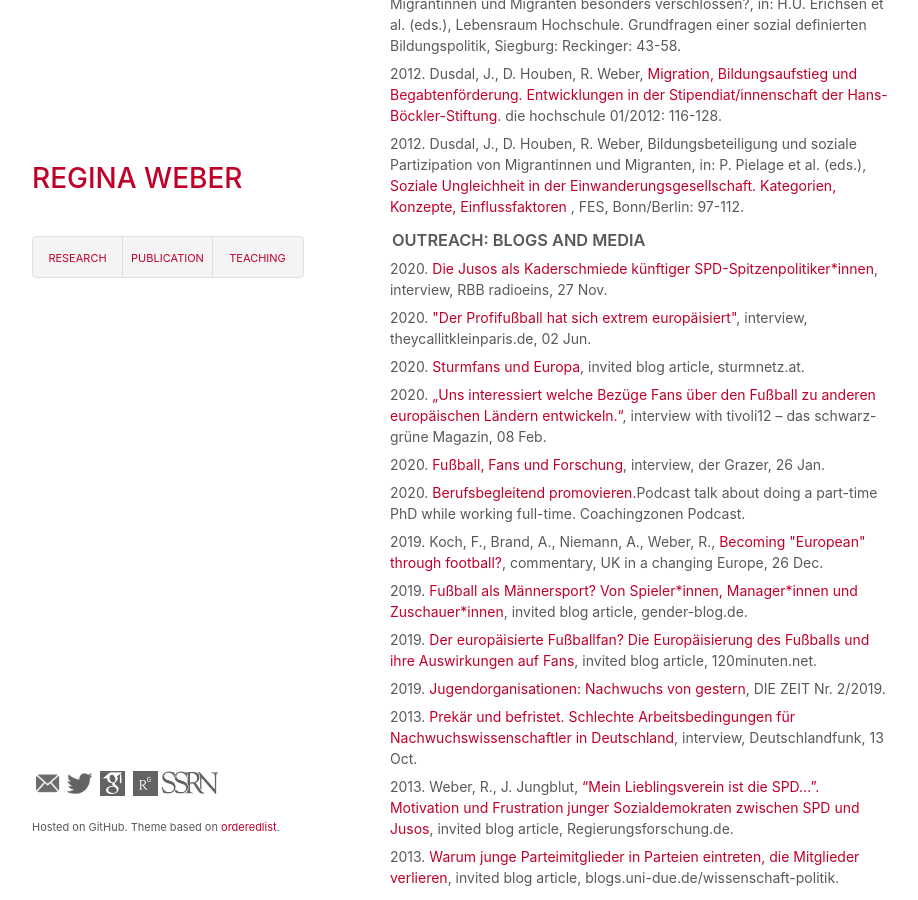
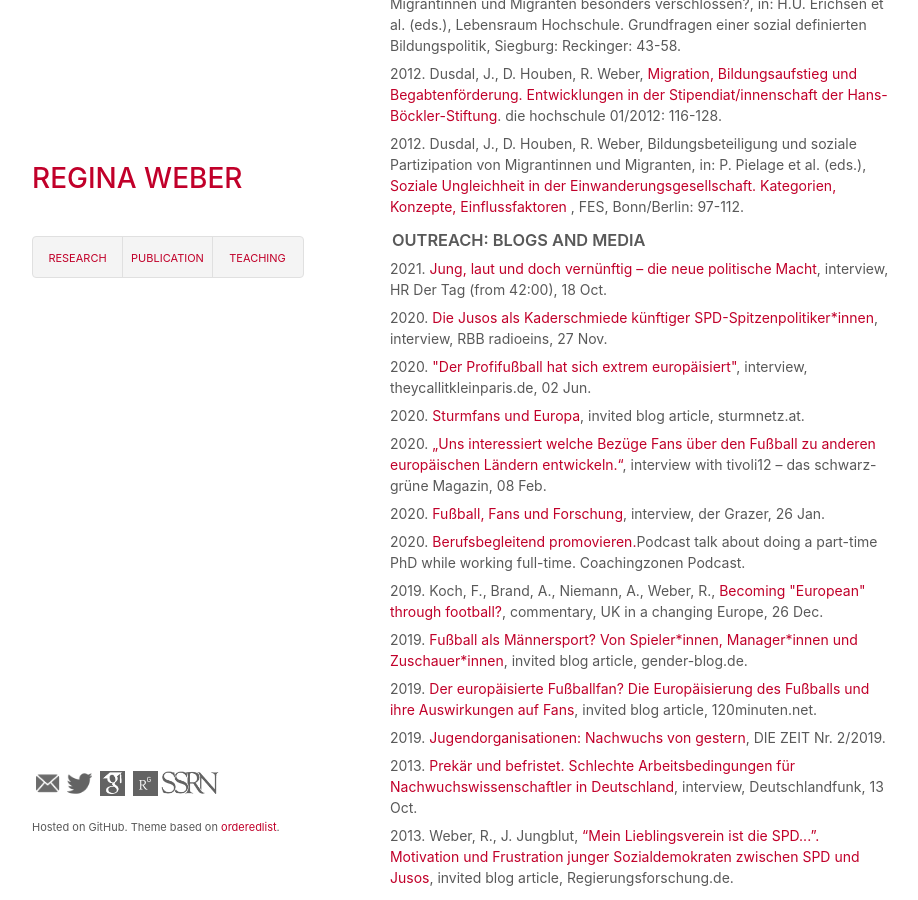
Before and after one commit to robertocabreratapia/robertocabreratapia.github.io, a Jekyll site: the page built from publication.html, in a window 1280 px wide and 900 px high, scrolled down 1483 px. Shown: the whole window, without its empty margins (178-1096 px from the left). Built offline with Jekyll 4.4.1, drawn with Linux system fonts in a browser that asks for light colours.

Commit message:
Update publication.html

```diff
--- a/publication.html
+++ b/publication.html
@@ -35,6 +35,7 @@ layout: default
 
 <h3> Outreach: Blogs and media</h3>
 <ul>
+    <li>2021. <a href="https://www.hr2.de/podcasts/der-tag/jung-laut-und-doch-vernuenftig--die-neue-politische-macht,podcast-episode-93110.html">Jung, laut und doch vernünftig – die neue politische Macht</a>, interview, HR Der Tag (from 42:00), 18 Oct.</li>
 <li>2020. <a href="https://www.radioeins.de/programm/sendungen/die_schoene_woche/_/die-jusos-als-kaderschmiede-kuenftiger-spd-spitzenpolitiker.html">Die Jusos als Kaderschmiede künftiger SPD-Spitzenpolitiker*innen</a>, interview, RBB radioeins, 27 Nov.</li>
 <li>2020. <a href="https://www.theycallitkleinparis.de/2020/06/02/regina-weber-im-interview-der-profifussball-hat-sich-extrem-europaeisiert/">"Der Profifußball hat sich extrem europäisiert"</a>, interview, theycallitkleinparis.de, 02 Jun.</li>
 <li>2020. <a href="https://www.sturmnetz.at/sturmfans-und-europa/">Sturmfans und Europa</a>, invited blog article, sturmnetz.at.</li>
```
